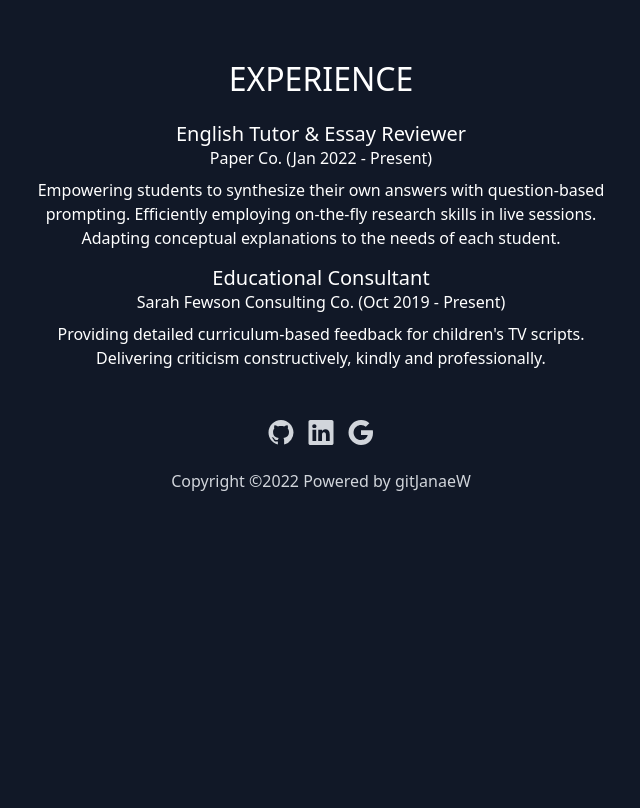
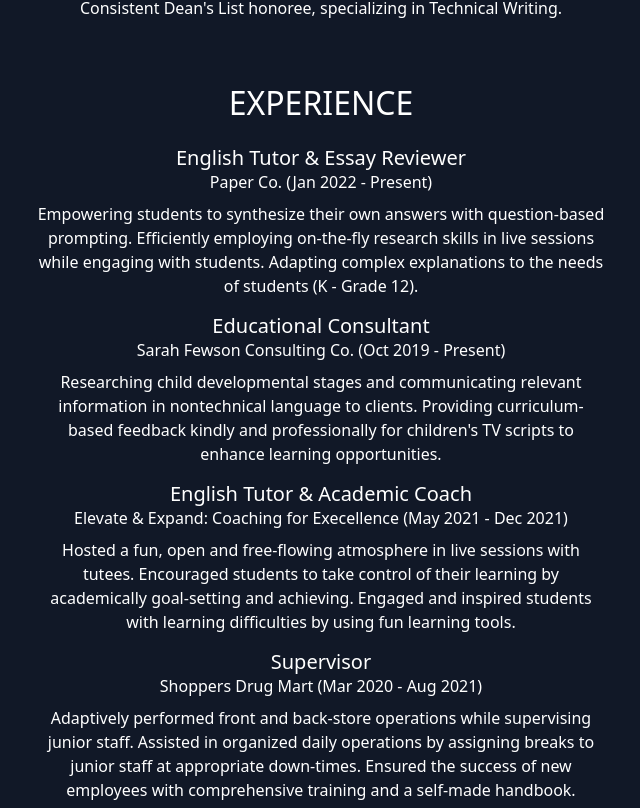
Before and after one commit to gitJanaeW/final-website, a React app: page /resume in a window 1280 px wide. Shown: the part 1192-2000 px from the top of the page, without its empty margins (319-959 px from the left). Before the commit the page ends 1733 px from the top, so only its background shows below. Built offline with nearby package versions, Linux system fonts and the light colour scheme.

Commit message:
updated Resume.js + fixed Nav.js bug

```diff
--- a/src/components/Nav.js
+++ b/src/components/Nav.js
@@ -1,5 +1,6 @@
-import {useState} from "react";
+import {useState, useEffect} from "react";
 import {Link} from "react-router-dom";
+import highlight from "../utils/highlight";
 
 const Nav = () => {
     const [clickedAbout, setAbout] = useState(true);
@@ -12,9 +13,13 @@ const Nav = () => {
         setPortfolio(path === "/portfolio");
         setContact(path === "/contact");
         setResume(path ==="/resume");
+        console.log("I checked for pathname!!")
     };
+    useEffect(() => {
+        highlight();
+    });
     return(
-        <nav onClick={highlight} className="navbar navbar-expand-lg navbar-light px-4 py-4">
+        <nav onLoad={highlight} onClick={highlight} className="navbar navbar-expand-lg navbar-light px-4 py-4">
             <Link to="/">
                 <h1 className="navbar-brand font-weight-bold"><strong>JANAE WELSH</strong></h1>
             </Link>
--- a/src/components/Resume.js
+++ b/src/components/Resume.js
@@ -1,6 +1,7 @@
 import LazyLoad from "react-lazyload";
 import technologies from "../assets/technologies.jpg";
 import resumePDF from '../assets/JanaeWelsh_Resume.pdf';
+import experiences from "../data/experiences";
 import {IoMdDownload} from 'react-icons/io';
 
 const Resume = () => {
@@ -15,10 +16,6 @@ const Resume = () => {
                 <div>
                     <h2 className="my-4">TECHNICAL SKILLS</h2>
                     <img src={technologies} className="mx-auto mb-5" alt="" style={{minWidth:"265px"}}/>
-                    {/* <div id={`${skill.name}`}>
-                        <>{skill.icon}</>
-                        <p>{skill.name}</p>
-                    </div> */}
                 </div>
                 <div className="col-9 col-lg-8 mx-auto">
                     <h2 className="my-4">EDUCATION</h2>
@@ -27,7 +24,7 @@ const Resume = () => {
                             <h5 className="mb-0">Carelton University Full-Stack Development Boot Camp</h5>
                             <p>(May 2022 - Nov 2022)</p>
                             <p className="mb-3 mt-2">
-                                Cultivated comprehensive skill set in full-stack technologies through assigned and independent research. Avid participant and team player in class and during projects. Respected by peers and faculty.
+                                Cultivated comprehensive skill set in full-stack technologies through assigned and independent research. Avid participant and team player in the classroom and during projects. Invited back by faculty to inspire and provide advice to new bootcampers.
                             </p>
                             <h5 className="mb-0">Ryerson University</h5>
                             <p>(Sept 2019 - Apr 2022)</p>
@@ -44,16 +41,14 @@ const Resume = () => {
                     <h2 className="my-4 pt-3">EXPERIENCE</h2>
                     <LazyLoad height={300} offset={0} once>
                         <div className="text-wrap">
-                            <h5 className="mb-0">English Tutor & Essay Reviewer</h5>
-                            <span>Paper Co. </span>
-                            <span>(Jan 2022 - Present)</span>
-                                <p className="mb-3 mt-2">
-                                    Empowering students to synthesize their own answers with question-based prompting. Efficiently employing on-the-fly research skills in live sessions. Adapting conceptual explanations to the needs of each student.
-                                </p>
-                            <h5 className="mb-0">Educational Consultant</h5>
-                            <span>Sarah Fewson Consulting Co. </span>
-                            <span className="text-nowrap">(Oct 2019 - Present)</span>
-                            <p className="mb-3 mt-2">Providing detailed curriculum-based feedback for children's TV scripts. Delivering criticism constructively, kindly and professionally.</p>
+                            {experiences.map((experience) => (
+                                <div key={experience.key}>
+                                    <h5 className="mb-0">{experience.title}</h5>
+                                    <span>{experience.company}</span>
+                                    <span>{experience.duration}</span>
+                                    <p className="mb-3 mt-2">{experience.description}</p>
+                                </div>
+                            ))}
                         </div>
                     </LazyLoad>
                 </div>
--- /dev/null
+++ b/src/data/experiences.js
@@ -0,0 +1,31 @@
+const experiences = [
+    {
+        key: "tutor",
+        title: "English Tutor & Essay Reviewer",
+        description: "Empowering students to synthesize their own answers with question-based prompting. Efficiently employing on-the-fly research skills in live sessions while engaging with students. Adapting complex explanations to the needs of students (K - Grade 12).",
+        company: "Paper Co. ",
+        duration: "(Jan 2022 - Present)",
+    },
+    {
+        key: "consultant",
+        title: "Educational Consultant",
+        description: "Researching child developmental stages and communicating relevant information in nontechnical language to clients. Providing curriculum-based feedback kindly and professionally for children's TV scripts to enhance learning opportunities.",
+        company: "Sarah Fewson Consulting Co. ",
+        duration: "(Oct 2019 - Present)",
+    },
+    {
+        key: "coach",
+        title: "English Tutor & Academic Coach",
+        description: "Hosted a fun, open and free-flowing atmosphere in live sessions with tutees. Encouraged students to take control of their learning by academically goal-setting and achieving. Engaged and inspired students with learning difficulties by using fun learning tools.",
+        company: "Elevate & Expand: Coaching for Execellence ",
+        duration: "(May 2021 - Dec 2021)"
+    },
+    {
+        key: "supervisor",
+        title: "Supervisor",
+        description: "Adaptively performed front and back-store operations while supervising junior staff. Assisted in organized daily operations by assigning breaks to junior staff at appropriate down-times. Ensured the success of new employees with comprehensive training and a self-made handbook.",
+        company: "Shoppers Drug Mart ",
+        duration: "(Mar 2020 - Aug 2021)"
+    }
+];
+export default experiences;
--- /dev/null
+++ b/src/utils/highlight.js
@@ -0,0 +1,16 @@
+const highlight = () => {
+    const [clickedAbout, setAbout] = useState(true);
+    const [clickedPortfolio, setPortfolio] = useState(false);
+    const [clickedContact, setContact] = useState(false);
+    const [clickedResume, setResume] = useState(false);
+    const highlight = () => {
+        const path = window.location.pathname;
+        setAbout(path === "/");
+        setPortfolio(path === "/portfolio");
+        setContact(path === "/contact");
+        setResume(path ==="/resume");
+        console.log("I checked for pathname!!")
+    };
+}
+
+export default highlight;
```
